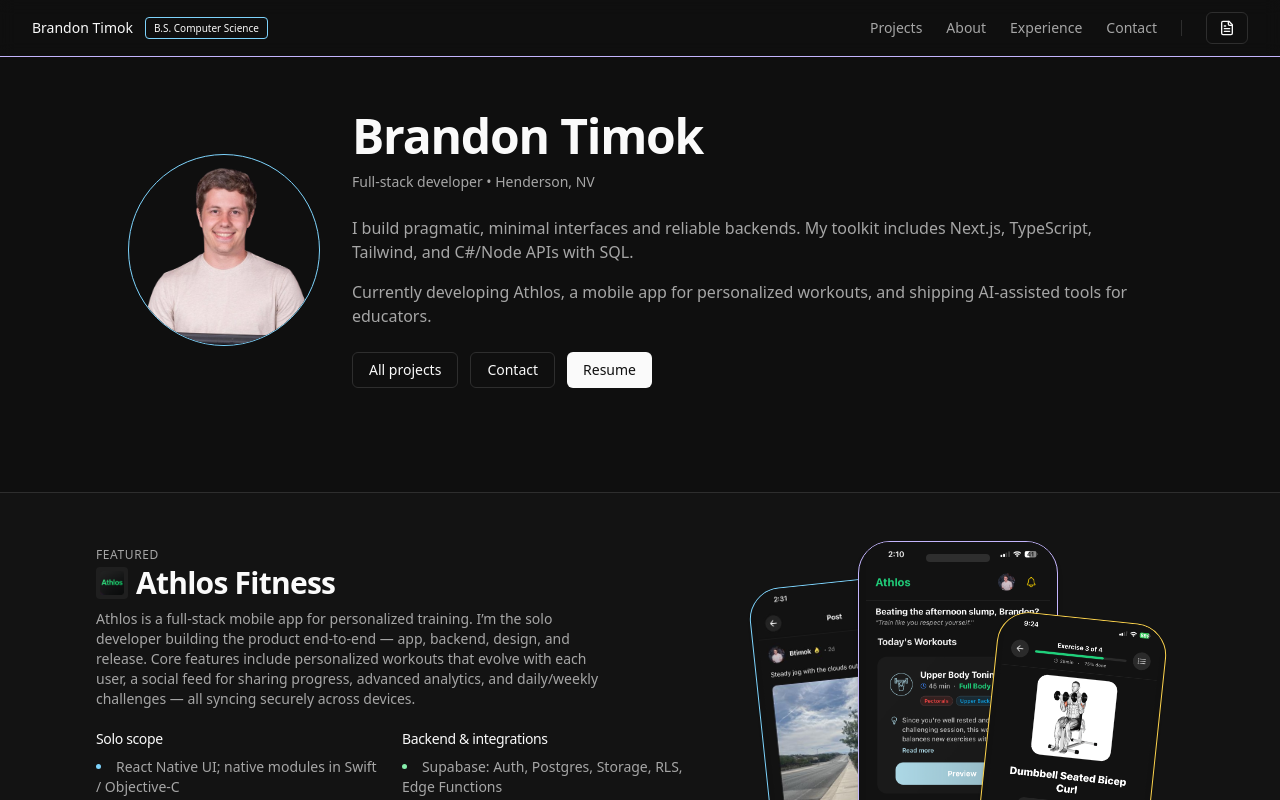
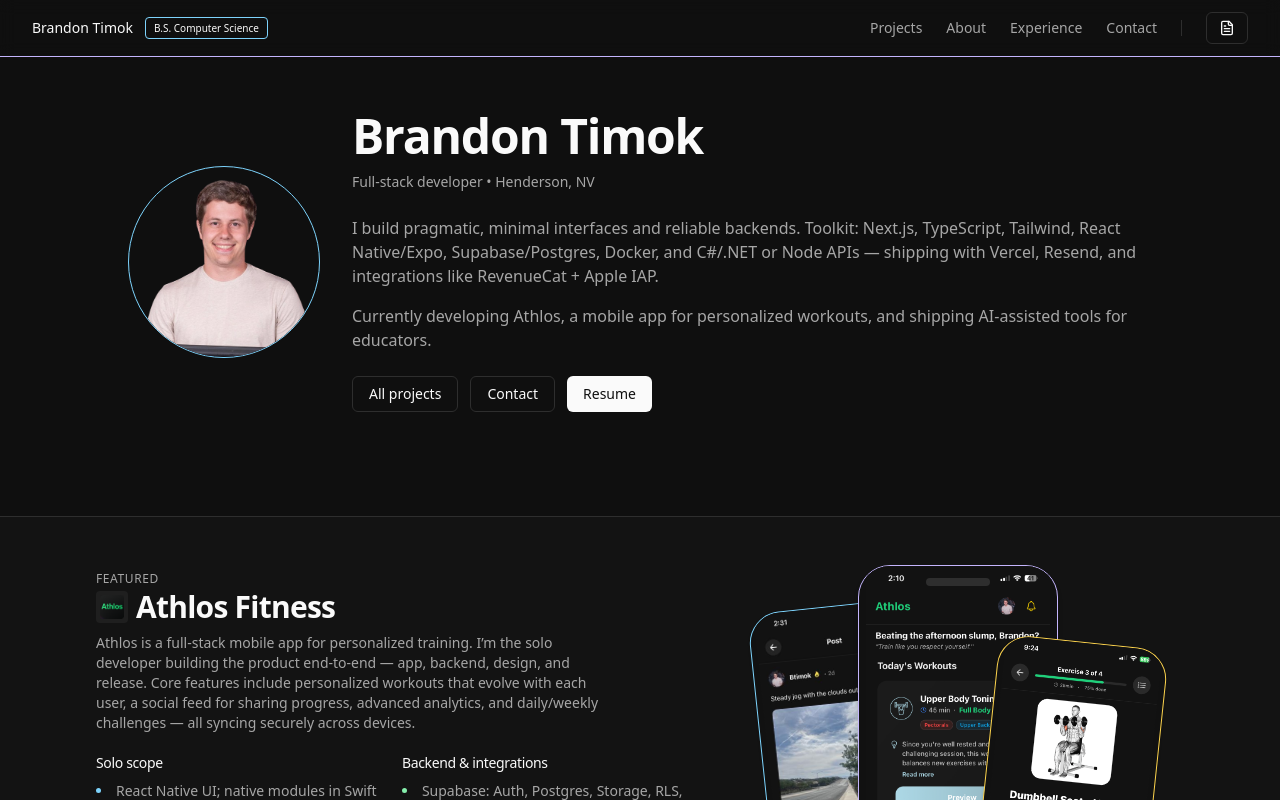
Before and after one commit to B-Timok/dev-portfolio-2.0, a Next.js app: page / in a window 1280 px wide. Shown: the top 800 px of the page. Built offline with nearby package versions, Linux system fonts and the light colour scheme.

Commit message:
hero section changes

```diff
--- a/src/components/sections/hero-section.tsx
+++ b/src/components/sections/hero-section.tsx
@@ -18,8 +18,9 @@
               <h1 className="text-4xl md:text-5xl font-semibold tracking-tight mb-3">Brandon Timok</h1>
               <p className="text-sm text-muted-foreground mb-6">Full‑stack developer • Henderson, NV</p>
               <p className="text-muted-foreground mb-4">
-                I build pragmatic, minimal interfaces and reliable backends. My toolkit includes Next.js, TypeScript,
-                Tailwind, and C#/Node APIs with SQL.
+                I build pragmatic, minimal interfaces and reliable backends. Toolkit: Next.js, TypeScript, Tailwind,
+                React Native/Expo, Supabase/Postgres, Docker, and C#/.NET or Node APIs — shipping with Vercel, Resend,
+                and integrations like RevenueCat + Apple IAP.
               </p>
               <p className="text-muted-foreground mb-6">
                 Currently developing Athlos, a mobile app for personalized workouts, and shipping AI‑assisted tools for
```
